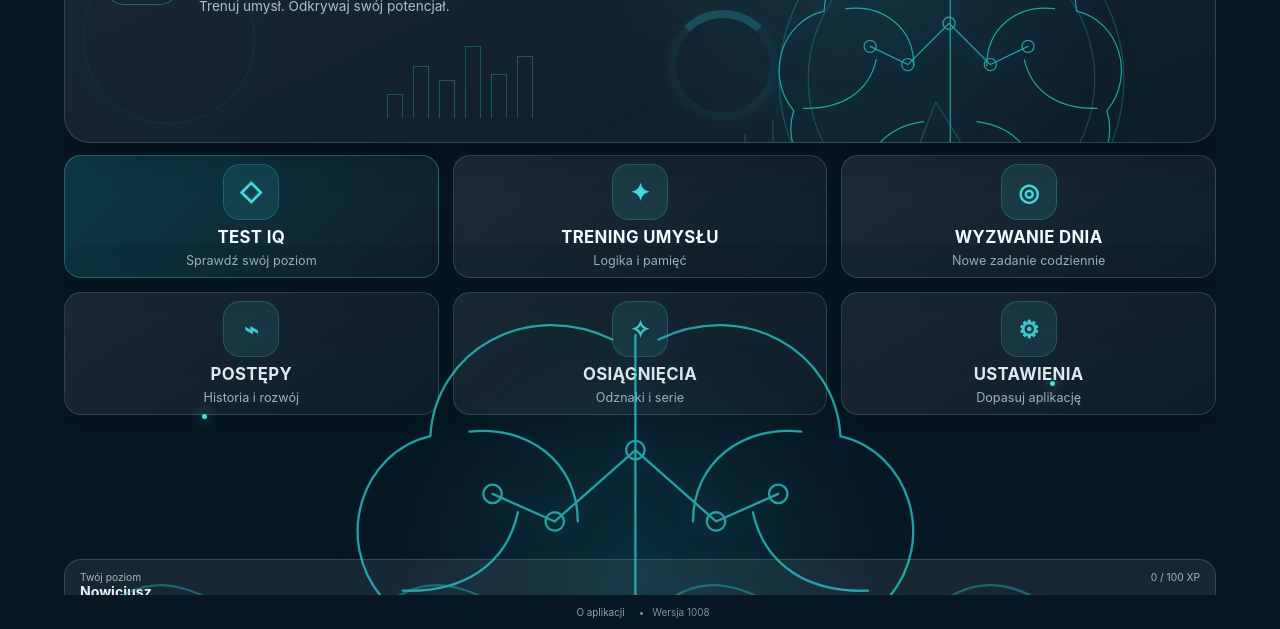
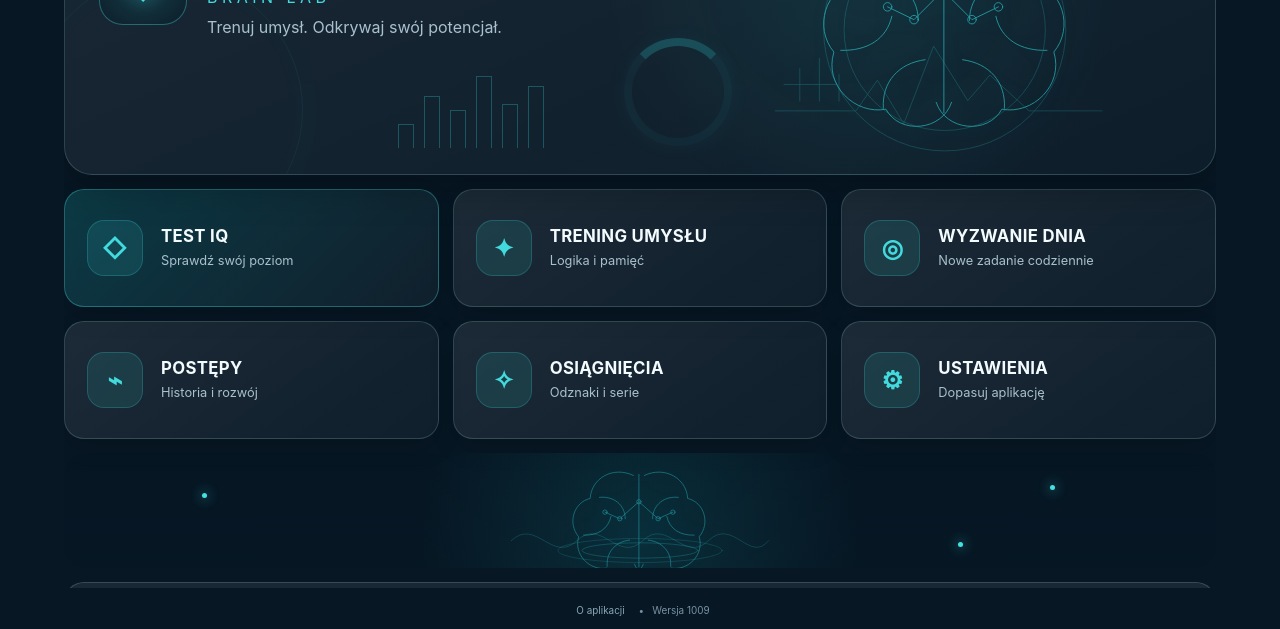
Before and after one commit to wiejskachatkapl-stack/testyiq, a plain HTML site: page index.html in a window 1280 px wide. Shown: the part 171-800 px from the top of the page. Drawn offline with Linux system fonts and the light colour scheme.

Commit message:
Add files via upload

```diff
--- a/index.html
+++ b/index.html
@@ -194,7 +194,7 @@
 
   <section class="screen" data-screen="question">
     <div class="panel center">
-      <div class="round">◇</div><small class="accent">BRAIN ENGINE v1008</small>
+      <div class="round">◇</div><small class="accent">BRAIN ENGINE v1009</small>
       <h2>Silnik ekranu pytania jest gotowy</h2>
       <p class="muted">W następnej wersji podłączymy pierwszy generator zadań z kostkami. Widoki są już oddzielone i nie nakładają się na siebie.</p>
       <div class="stats">
@@ -206,7 +206,7 @@
     </div>
   </section>
 
-  <footer><button data-coming="O aplikacji">O aplikacji</button><span>•</span><span>Wersja 1008</span></footer>
+  <footer><button data-coming="O aplikacji">O aplikacji</button><span>•</span><span>Wersja 1009</span></footer>
 </main>
 
 <div id="modal" class="modal hidden">
--- a/styles.css
+++ b/styles.css
@@ -833,3 +833,218 @@ footer{grid-row:3;display:flex;justify-content:center;align-items:center;gap:8px
     font-size:.5rem;
   }
 }
+
+
+/* =========================================================
+   v1009 — poprawiony układ komputerowy według makiety
+   Bez zmian w działającym układzie telefonu.
+   ========================================================= */
+
+@media (min-width: 901px) {
+  .app {
+    width: min(1480px, 96vw);
+    grid-template-rows: 48px minmax(0, 1fr) 24px;
+    gap: 10px;
+  }
+
+  .home-premium {
+    width: min(1320px, 100%);
+    height: 100%;
+    grid-template-columns: 1fr;
+    grid-template-rows:
+      minmax(280px, 1.05fr)
+      minmax(250px, .92fr)
+      minmax(115px, .36fr)
+      auto;
+    gap: 14px;
+    align-content: stretch;
+  }
+
+  .home-visual {
+    min-height: 0;
+    padding: 30px 34px;
+    border-radius: 28px;
+  }
+
+  .home-brand-block {
+    width: 46%;
+    gap: 20px;
+  }
+
+  .home-logo-mark {
+    width: 88px;
+    height: 88px;
+    border-radius: 24px;
+    font-size: 2.65rem;
+  }
+
+  .home-brand-block h1 {
+    font-size: clamp(3.3rem, 4.2vw, 5rem);
+  }
+
+  .home-brand-block p {
+    font-size: 1rem;
+  }
+
+  .home-brand-block small {
+    font-size: 1rem;
+  }
+
+  .home-brain-art {
+    width: 45%;
+    max-width: 560px;
+    height: 92%;
+    right: 1.5%;
+    top: 2%;
+  }
+
+  .home-metric-art {
+    left: 29%;
+    bottom: 26px;
+    width: 170px;
+    height: 78px;
+  }
+
+  .home-visual:before {
+    left: -34px;
+    bottom: -72px;
+    width: 270px;
+    height: 270px;
+    opacity: .34;
+  }
+
+  .home-visual:after {
+    right: 42%;
+    bottom: 28px;
+    width: 92px;
+    height: 92px;
+    border-width: 8px;
+  }
+
+  .home-actions {
+    grid-template-columns: repeat(3, minmax(0, 1fr));
+    grid-template-rows: repeat(2, minmax(0, 1fr));
+    gap: 14px;
+    min-height: 0;
+  }
+
+  .home-action {
+    height: 100%;
+    min-height: 0;
+    border-radius: 20px;
+    grid-template-columns: 58px minmax(0, 1fr);
+    grid-template-rows: auto;
+    justify-items: start;
+    text-align: left;
+    align-content: center;
+    gap: 16px;
+    padding: 18px 22px;
+    overflow: hidden;
+  }
+
+  .home-action > b {
+    width: 56px;
+    height: 56px;
+    border-radius: 17px;
+    font-size: 1.55rem;
+  }
+
+  .home-action span {
+    align-items: flex-start;
+    gap: 6px;
+  }
+
+  .home-action strong {
+    font-size: 1.05rem;
+    line-height: 1.15;
+  }
+
+  .home-action small {
+    font-size: .8rem;
+    line-height: 1.25;
+  }
+
+  .home-lower-visual {
+    min-height: 115px;
+    height: 100%;
+    overflow: hidden;
+    border-radius: 22px;
+    margin: 0;
+  }
+
+  .lower-brain-svg {
+    display: block;
+    width: 100%;
+    height: 100%;
+    max-height: 100%;
+    transform: none;
+  }
+
+  .home-level {
+    min-height: 92px;
+    padding: 16px 20px;
+    border-radius: 20px;
+    position: relative;
+    z-index: 3;
+  }
+
+  .home-level small,
+  .home-level em {
+    font-size: .78rem;
+  }
+
+  .home-level strong {
+    font-size: 1.05rem;
+  }
+
+  .home-level > span {
+    height: 8px;
+  }
+}
+
+/* Większe monitory: więcej oddechu, nadal bez nachodzenia */
+@media (min-width: 1500px) and (min-height: 850px) {
+  .home-premium {
+    grid-template-rows:
+      minmax(300px, 1.08fr)
+      minmax(270px, .94fr)
+      minmax(125px, .38fr)
+      auto;
+  }
+
+  .home-lower-visual {
+    min-height: 125px;
+  }
+}
+
+/* Niskie okna desktopowe: ograniczenie grafiki dolnej */
+@media (min-width: 901px) and (max-height: 760px) {
+  .home-premium {
+    grid-template-rows:
+      minmax(225px, .95fr)
+      minmax(215px, .92fr)
+      minmax(82px, .28fr)
+      auto;
+    gap: 10px;
+  }
+
+  .home-visual {
+    padding: 22px 28px;
+  }
+
+  .home-brand-block h1 {
+    font-size: clamp(2.7rem, 3.7vw, 4rem);
+  }
+
+  .home-brand-block small {
+    font-size: .86rem;
+  }
+
+  .home-lower-visual {
+    min-height: 82px;
+  }
+
+  .home-action {
+    padding: 14px 18px;
+  }
+}
--- a/sw.js
+++ b/sw.js
@@ -1,4 +1,4 @@
-const CACHE='iq-brain-lab-v1008';const ASSETS=['./','./index.html','./styles.css','./app.js','./manifest.json','./icons/icon-192.png','./icons/icon-512.png','./icons/icon-maskable-512.png'];
+const CACHE='iq-brain-lab-v1009';const ASSETS=['./','./index.html','./styles.css','./app.js','./manifest.json','./icons/icon-192.png','./icons/icon-512.png','./icons/icon-maskable-512.png'];
 self.addEventListener('install',e=>{e.waitUntil(caches.open(CACHE).then(c=>c.addAll(ASSETS)));self.skipWaiting()});
 self.addEventListener('activate',e=>{e.waitUntil(caches.keys().then(k=>Promise.all(k.filter(x=>x!==CACHE).map(x=>caches.delete(x)))));self.clients.claim()});
 self.addEventListener('fetch',e=>{if(e.request.method!=='GET')return;e.respondWith(caches.match(e.request).then(r=>r||fetch(e.request).then(x=>{const y=x.clone();caches.open(CACHE).then(c=>c.put(e.request,y));return x}).catch(()=>caches.match('./index.html'))))});
```
